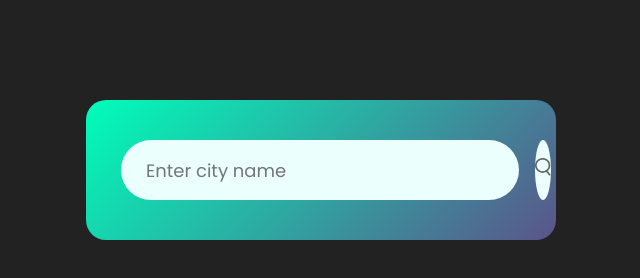
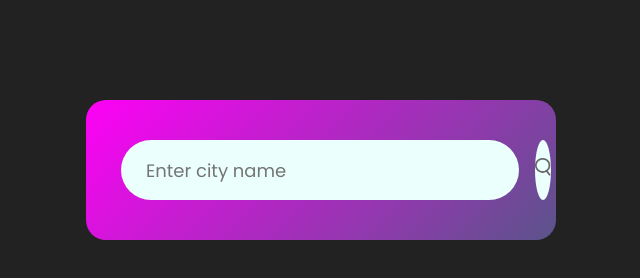
Before and after one commit to Sehrish-Saddique/weather, a plain HTML site: page index.html in a window 1280 px wide. Shown: the whole page, without its empty margins (319-959 px from the left). Drawn offline with Linux system fonts and the light colour scheme.

Commit message:
Update style.css

```diff
--- a/style.css
+++ b/style.css
@@ -13,7 +13,7 @@ body{
 .card{
     width:90%;
     max-width: 470px;
-    background:linear-gradient(135deg,#00feba,#5b548a) ;
+    background:linear-gradient(135deg,#fe00f6,#5b548a) ;
     color:#fff;
     margin: 100px auto 0;
     border-radius: 20px;
```
